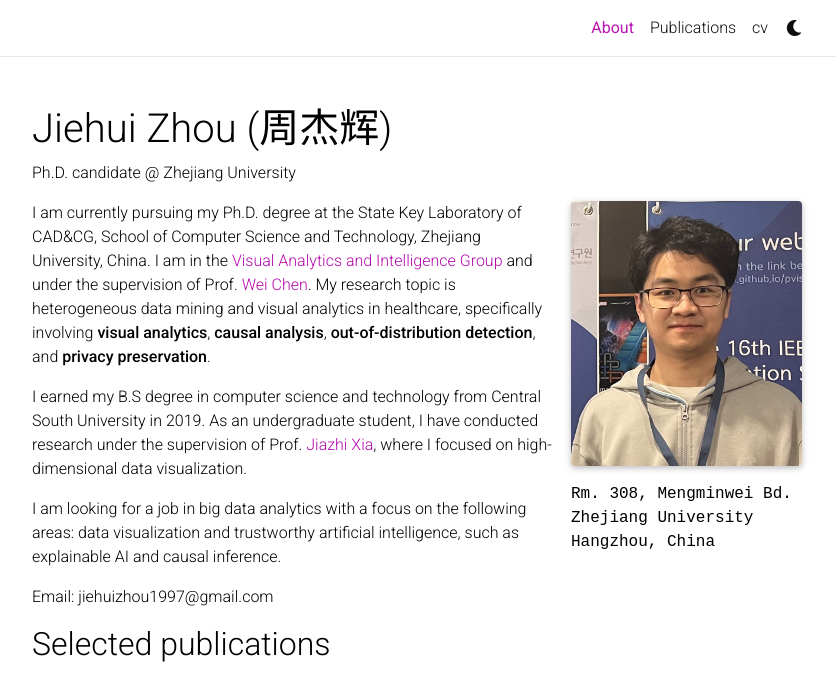
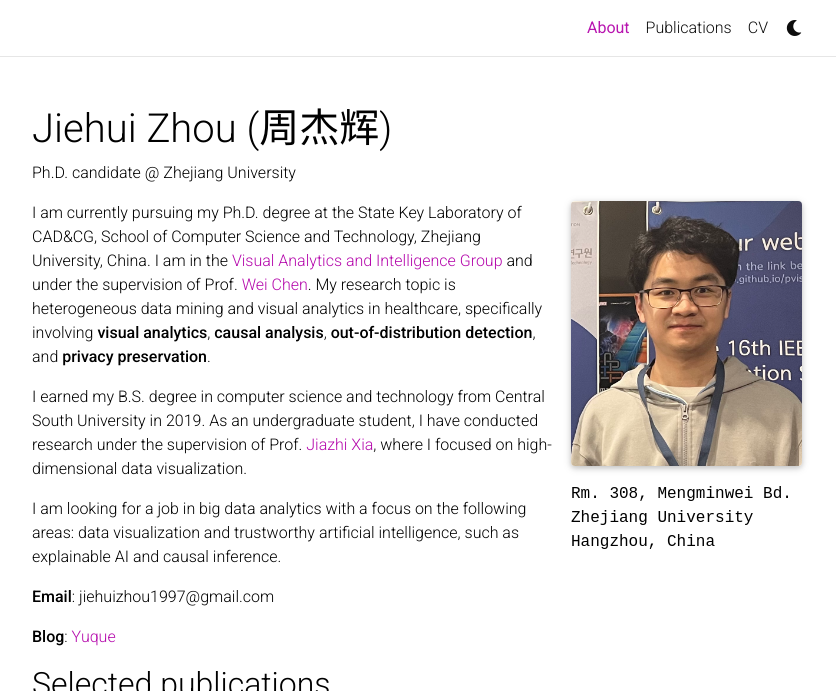
Before and after one commit to algzjh/algzjh.github.io, a Jekyll site: the page built from _pages/about.md, in a window 1280 px wide and 1001 px high, cut to the strip 0-691 px from the top of the window. Shown: the whole strip, without its empty margins (223-1059 px from the left). Built offline with Jekyll 4.4.1, drawn with Linux system fonts in a browser that asks for light colours; full-size pictures stand in for the smaller copies a plugin makes; comment, search, counter and statistics services are not loaded; a style sheet for code colours, icons or effects is not loaded.

Commit message:
add yuque and update cv

```diff
--- a/_pages/about.md
+++ b/_pages/about.md
@@ -21,8 +21,10 @@ social: true # includes social icons at the bottom of the page
 
 I am currently pursuing my Ph.D. degree at the State Key Laboratory of CAD&CG, School of Computer Science and Technology, Zhejiang University, China. I am in the [Visual Analytics and Intelligence Group](https://zjuvag.org/) and under the supervision of Prof. [Wei Chen](http://www.cad.zju.edu.cn/home/chenwei/index_cn.html). My research topic is heterogeneous data mining and visual analytics in healthcare, specifically involving **visual analytics**, **causal analysis**, **out-of-distribution detection**, and **privacy preservation**.
 
-I earned my B.S degree in computer science and technology from Central South University in 2019. As an undergraduate student, I have conducted research under the supervision of Prof. [Jiazhi Xia](https://www.xiajiazhi.com/index.html), where I focused on high-dimensional data visualization.
+I earned my B.S. degree in computer science and technology from Central South University in 2019. As an undergraduate student, I have conducted research under the supervision of Prof. [Jiazhi Xia](https://www.xiajiazhi.com/index.html), where I focused on high-dimensional data visualization.
 
 I am looking for a job in big data analytics with a focus on the following areas: data visualization and trustworthy artificial intelligence, such as explainable AI and causal inference.
 
-Email: jiehuizhou1997@gmail.com
+**Email**: jiehuizhou1997@gmail.com
+
+**Blog**: [Yuque](https://www.yuque.com/algzjh)
```
Also changed, not shown: _pages/cv.md (+1 -1 lines), 2 other files.
